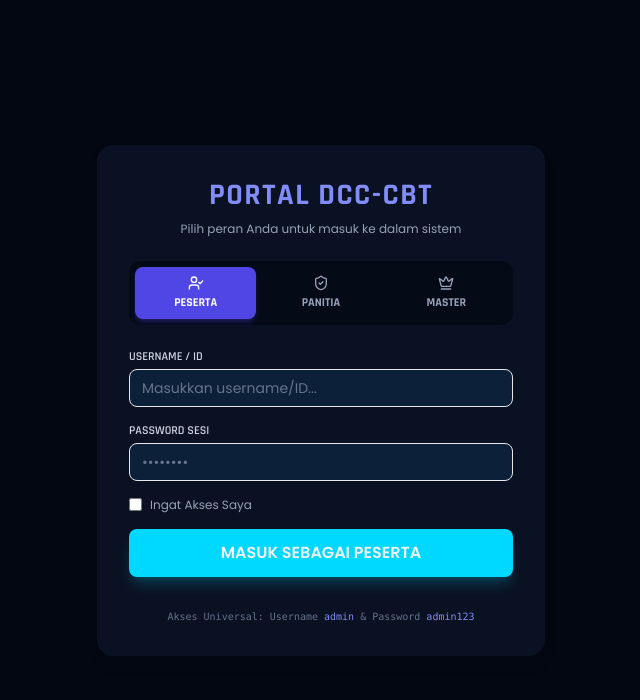
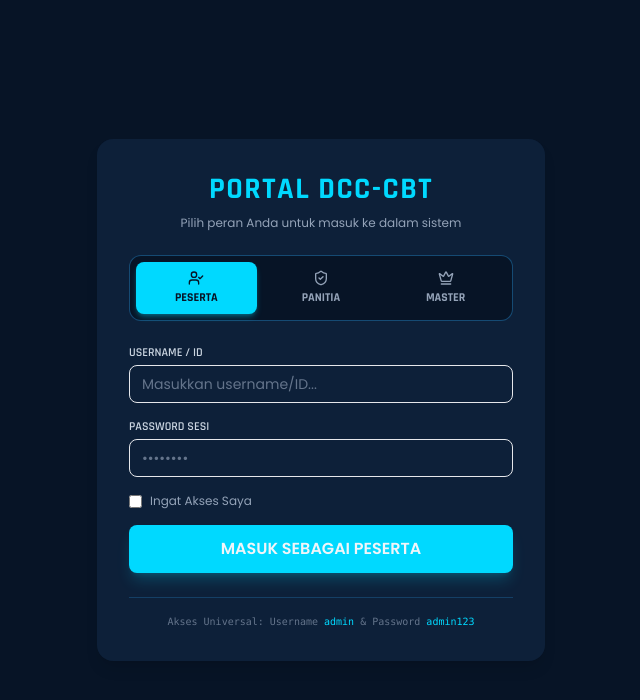
Before and after one commit to dcc-daruttaufiq/dcc-cbt-system, a React (Vite) app in the folder client/: page /login in a window 1280 px wide. Shown: the top 700 px of the page, without its empty margins (319-959 px from the left). Built offline with nearby package versions, Linux system fonts and the light colour scheme.

Commit message:
fix: restore login role tab to match original cyan color palette

```diff
--- a/client/src/pages/Login.jsx
+++ b/client/src/pages/Login.jsx
@@ -70,24 +70,24 @@ export default function Login() {
   };
 
   return (
-    <div className="min-h-screen bg-[#030712] flex items-center justify-center p-4">
-      <Card className="w-full max-w-md p-8 bg-[#0d1527]/80 backdrop-blur-xl border-0 shadow-2xl space-y-6">
+    <div className="min-h-screen bg-background flex items-center justify-center p-4">
+      <Card className="w-full max-w-md p-8 border-borderCustom bg-surface space-y-6">
 
         {/* Header Title */}
         <div className="text-center space-y-2">
-          <h1 className="text-3xl font-display font-bold text-indigo-400 tracking-wider">PORTAL DCC-CBT</h1>
+          <h1 className="text-3xl font-display font-bold text-primary tracking-wider">PORTAL DCC-CBT</h1>
           <p className="text-xs text-slate-400 font-sans">Pilih peran Anda untuk masuk ke dalam sistem</p>
         </div>
 
-        {/* TAB CHOOSER: 3 PILIHAN ROLE */}
-        <div className="grid grid-cols-3 gap-1 bg-[#030712]/60 p-1.5 rounded-xl">
+        {/* TAB CHOOSER: MATCHING SESUAI PALETTE PRIMARY */}
+        <div className="grid grid-cols-3 gap-1 bg-background p-1.5 rounded-xl border border-borderCustom/60">
           <button
             type="button"
             onClick={() => setSelectedRole('peserta')}
             className={`flex flex-col items-center justify-center py-2 px-1 rounded-lg text-xs font-display font-bold transition-all ${
               selectedRole === 'peserta'
-                ? 'bg-indigo-600 text-white shadow-md shadow-indigo-600/30'
-                : 'text-slate-400 hover:text-white'
+                ? 'bg-primary text-background shadow-md shadow-primary/30 scale-100'
+                : 'text-slate-400 hover:text-white hover:bg-surface/50'
             }`}
           >
             <UserCheck className="w-4 h-4 mb-1" />
@@ -99,8 +99,8 @@ export default function Login() {
             onClick={() => setSelectedRole('panitia')}
             className={`flex flex-col items-center justify-center py-2 px-1 rounded-lg text-xs font-display font-bold transition-all ${
               selectedRole === 'panitia'
-                ? 'bg-indigo-600 text-white shadow-md shadow-indigo-600/30'
-                : 'text-slate-400 hover:text-white'
+                ? 'bg-primary text-background shadow-md shadow-primary/30 scale-100'
+                : 'text-slate-400 hover:text-white hover:bg-surface/50'
             }`}
           >
             <ShieldCheck className="w-4 h-4 mb-1" />
@@ -112,8 +112,8 @@ export default function Login() {
             onClick={() => setSelectedRole('master_admin')}
             className={`flex flex-col items-center justify-center py-2 px-1 rounded-lg text-xs font-display font-bold transition-all ${
               selectedRole === 'master_admin'
-                ? 'bg-indigo-600 text-white shadow-md shadow-indigo-600/30'
-                : 'text-slate-400 hover:text-white'
+                ? 'bg-primary text-background shadow-md shadow-primary/30 scale-100'
+                : 'text-slate-400 hover:text-white hover:bg-surface/50'
             }`}
           >
             <Crown className="w-4 h-4 mb-1" />
@@ -123,7 +123,7 @@ export default function Login() {
 
         {/* Alert Error */}
         {errorMsg && (
-          <div className="p-3 bg-rose-500/10 rounded-xl text-rose-400 text-xs text-center font-sans">
+          <div className="p-3 bg-red-500/10 border border-red-500/30 rounded-lg text-red-400 text-xs text-center font-sans">
             {errorMsg}
           </div>
         )}
@@ -162,21 +162,21 @@ export default function Login() {
                 type="checkbox"
                 checked={rememberMe}
                 onChange={(e) => setRememberMe(e.target.checked)}
-                className="accent-indigo-600 rounded"
+                className="accent-primary rounded"
               />
               <span>Ingat Akses Saya</span>
             </label>
           </div>
 
-          <Button type="submit" variant="primary" size="lg" className="w-full mt-2 bg-indigo-600 hover:bg-indigo-500 border-0" disabled={isLoading}>
+          <Button type="submit" variant="primary" size="lg" className="w-full mt-2" disabled={isLoading}>
             {isLoading ? 'MEMVERIFIKASI...' : `MASUK SEBAGAI ${selectedRole.toUpperCase()}`}
           </Button>
         </form>
 
         {/* Quick Testing Info */}
-        <div className="text-center pt-2">
+        <div className="text-center border-t border-borderCustom/40 pt-4">
           <p className="text-[10px] text-slate-500 font-mono">
-            Akses Universal: Username <code className="text-indigo-400">admin</code> & Password <code className="text-indigo-400">admin123</code>
+            Akses Universal: Username <code className="text-primary">admin</code> & Password <code className="text-primary">admin123</code>
           </p>
         </div>
 
```
